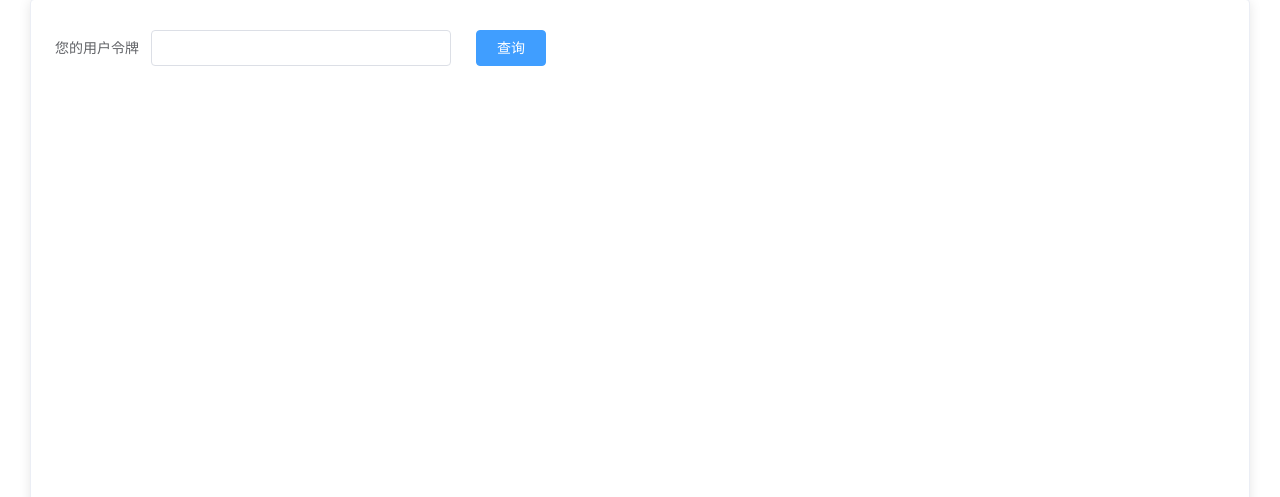
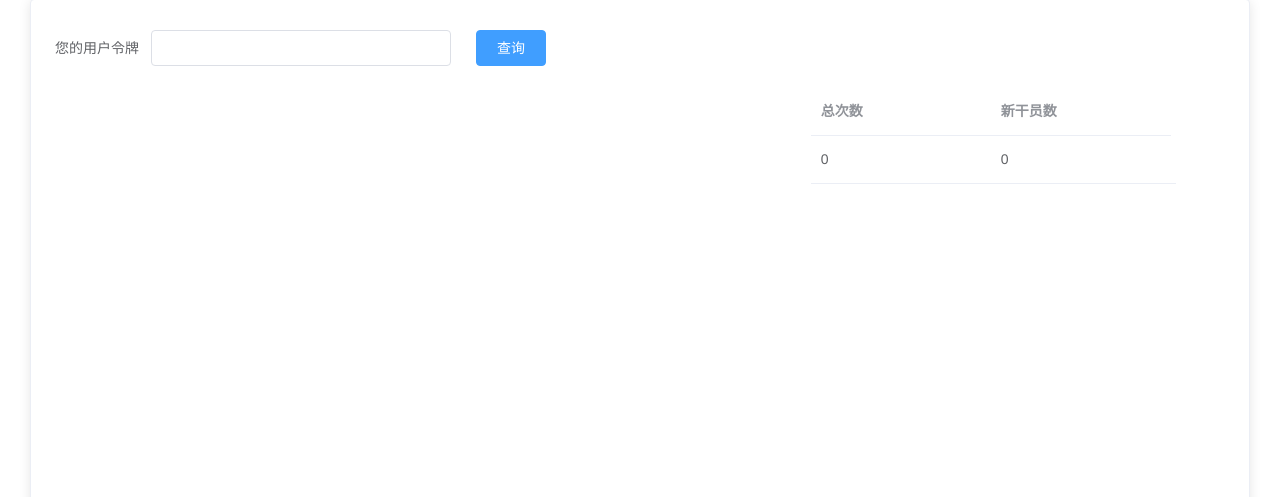
Before and after one commit to fsyume/open-recruit-analyze-vue, a Vue app: page /#/ in a window 1280 px wide. Shown: the part 455-952 px from the top of the page. Built offline with nearby package versions, Linux system fonts and the light colour scheme.

Commit message:
更新页面结构

```diff
--- a/src/components/ArkDataCharts.vue
+++ b/src/components/ArkDataCharts.vue
@@ -3,13 +3,36 @@
     <el-form label-width="100px" size="medium">
       <el-form-item label="您的用户令牌">
         <el-input
-          v-model="userInfo.token"
-          style="width: 300px; margin-right: 25px"
+            v-model="userInfo.token"
+            style="width: 300px; margin-right: 25px"
         ></el-input>
         <el-button type="primary" @click="inquiry">查询</el-button>
       </el-form-item>
     </el-form>
-    <div id="main" style="width: 600px; height: 400px"></div>
+
+    <div class="box">
+      <div id="main" style="width: 600px; height: 400px"></div>
+
+      <div class="table">
+        <el-table
+            :data="tableData"
+            stripe
+            style="width: 100%">
+          <el-table-column
+              prop="total"
+              label="总次数"
+              width="180">
+          </el-table-column>
+          <el-table-column
+              prop="newP"
+              label="新干员数"
+              width="180">
+          </el-table-column>
+        </el-table>
+      </div>
+    </div>
+
+
   </div>
 </template>
 
@@ -28,6 +51,10 @@ export default {
         _three: 0,
         _isnew: 0,
       },
+      tableData: [{
+        total: 0,
+        newP: 0
+      }]
     };
   },
   methods: {
@@ -41,8 +68,12 @@ export default {
         this.arkData._four = fineData.four;
         this.arkData._three = fineData.three;
 
+        this.tableData[0].newP = fineData.isnew;
+        this.tableData[0].total = fineData.six + fineData.five + fineData.four + fineData.three;
+
         this.myEcharts();
       });
+
     },
     myEcharts() {
       // 基于准备好的dom，初始化echarts实例
@@ -101,10 +132,18 @@ export default {
     },
   },
   mounted() {
-    // this.myEcharts();
   },
 };
 </script>
 
 <style scoped>
+.box{
+  display: flex;
+  justify-content: space-around;
+}
+
+
+.table {
+  width: 365px;
+}
 </style>
--- a/src/router/index.js
+++ b/src/router/index.js
@@ -8,10 +8,7 @@ Vue.use(VueRouter)
 const routes = [
   {
     path: '/',
-    component: Arknights,
-    meta: {
-      title: '明日方舟蛋池模拟'
-    }
+    component: Arknights
   }
 ]
 
```
